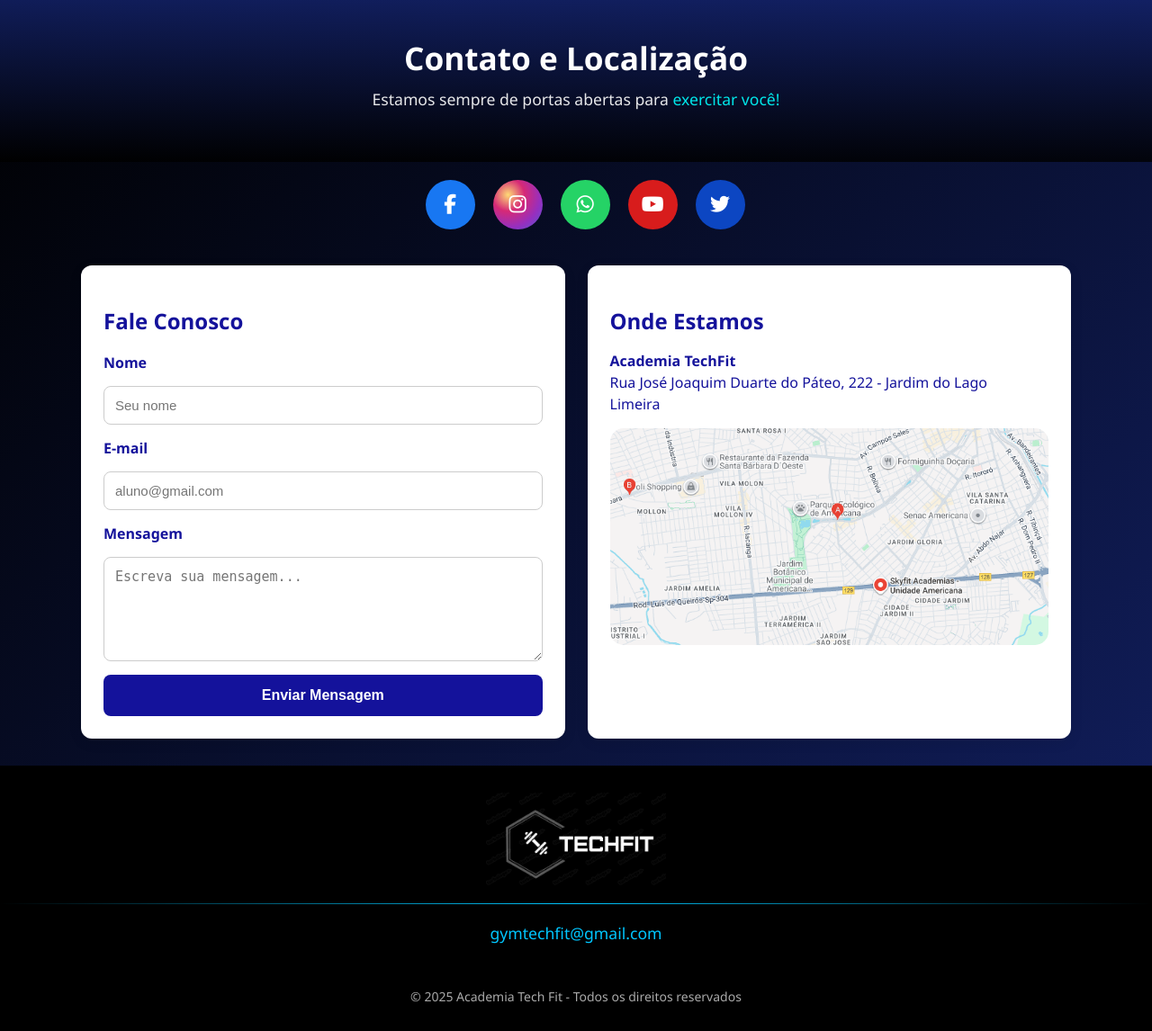
After one commit to GabrielT27/TechFit, a PHP site: page /contato.html in a window 1280 px wide. The commit adds this page. Shown: the whole page at 90% size. Run offline with PHP 8.4, Linux system fonts and the light colour scheme.

Commit message:
Página para contato finalizada.

```diff
--- a/Sobre.html
+++ b/Sobre.html
@@ -39,9 +39,7 @@
         <li class="nav-item">
           <a class="nav-link" href="noticias.html" style="color: #ffffff;">Notícias</a>
         </li>
-        <li class="nav-item">
-          <a class="nav-link" href="#" style="color: #ffffff;">Eventos</a>
-        </li>
+
         <li class="nav-item">
           <a class="nav-link" href="ctt.html" style="color: #ffffff;">Contato</a>
         </li>
@@ -74,7 +72,7 @@
 
 
   <div class="nos">
-    <button style="margin-top: -10px;">
+    <button style="margin-top: px;">
     QUEM SOMOS
 </button>
 
--- /dev/null
+++ b/contato.css
@@ -0,0 +1,360 @@
+/* GERAL */
+body {
+  font-family: 'Segoe UI', Tahoma, sans-serif;
+  background: #ffffff;
+  margin: 0;
+  padding: 0;
+  color: #0c4794;
+}
+
+header {
+  background: linear-gradient(135deg, #a18e1f, #a18e1f);
+  color: white;
+  text-align: center;
+  padding: 40px 20px;
+}
+
+header h1 {
+  margin: 0;
+  font-size: 2.2em;
+}
+
+header p {
+  margin-top: 10px;
+  font-size: 1.1em;
+  opacity: 0.9;
+}
+
+.container {
+  width: 90%;
+  max-width: 1100px;
+  margin: 30px auto;
+}
+
+footer {
+  text-align: center;
+  background: #0c4794;
+  color: white;
+  padding: 15px;
+  margin-top: 40px;
+}
+
+/* LAYOUT DA PÁGINA DE CONTATO */
+.contato-page {
+  display: grid;
+  grid-template-columns: 1fr 1fr;
+  gap: 25px;
+}
+
+.card {
+  background: white;
+  border-radius: 12px;
+  padding: 25px;
+  box-shadow: 0 4px 15px rgba(0,0,0,0.08);
+}
+
+/* FORMULÁRIO */
+.contato form {
+  display: flex;
+  flex-direction: column;
+  gap: 15px;
+}
+
+.contato label {
+  font-weight: 600;
+}
+
+.contato input,
+.contato textarea {
+  padding: 12px;
+  border: 1px solid #ccc;
+  border-radius: 8px;
+  font-size: 15px;
+  transition: 0.3s;
+}
+
+.contato input:focus,
+.contato textarea:focus {
+  border-color: #0c4794;
+  outline: none;
+}
+
+.contato button {
+  background: #0c4794;
+  color: white;
+  padding: 14px;
+  border: none;
+  border-radius: 8px;
+  font-size: 16px;
+  cursor: pointer;
+  font-weight: bold;
+  transition: 0.3s;
+}
+
+.contato button:hover {
+  background: #031246;
+}
+
+/* LOCALIZAÇÃO */
+.localizacao h2 {
+  margin-bottom: 10px;
+  color: #a08f30;
+}
+
+.localizacao p {
+  margin-bottom: 15px;
+  font-size: 1em;
+  line-height: 1.5em;
+}
+
+/* RESPONSIVO */
+@media (max-width: 768px) {
+  .contato-page {
+    grid-template-columns: 1fr;
+  }
+}
+
+/* ===== ÍCONES SOCIAIS ===== */
+.social-icons {
+  display: flex;
+  justify-content: center;
+  gap: 20px;
+  margin: 20px 0 40px 0;
+}
+
+.social-icons .icon {
+  display: flex;
+  align-items: center;
+  justify-content: center;
+  width: 55px;
+  height: 55px;
+  border-radius: 50%;
+  font-size: 22px;
+  color: white;
+  transition: all 0.4s ease;
+  text-decoration: none;
+  position: relative;
+  z-index: 2;
+}
+
+/* FACEBOOK */
+.social-icons .facebook {
+  background: #1877f2;
+}
+.social-icons .facebook:hover {
+  background: #145dbf;
+  transform: scale(1.1);
+}
+
+/* INSTAGRAM */
+.social-icons .instagram {
+  background: radial-gradient(circle at 30% 30%, #feda75, #d62976, #962fbf, #4f5bd5);
+}
+.social-icons .instagram:hover {
+  transform: scale(1.1);
+  filter: brightness(1.1);
+}
+
+/* WHATSAPP */
+.social-icons .whatsapp {
+  background: #25d366;
+}
+.social-icons .whatsapp:hover {
+  background: #1da851;
+  transform: scale(1.1);
+}
+/* GERAL */
+body {
+  font-family: 'Segoe UI', Tahoma, sans-serif;
+  background: #ffffff;
+  margin: 0;
+  padding: 0;
+  color: #14129b;
+  position: relative;
+  display: block;
+  margin: 0;
+  background: linear-gradient(135deg, #000000, #122063);
+
+
+}
+
+header {
+  background: linear-gradient(1deg, #000000, #122063);
+  color: white;
+  text-align: center;
+  padding: 40px 20px;
+}
+
+header h1 {
+  margin: 0;
+  font-size: 2.2em;
+}
+
+header p {
+  margin-top: 10px;
+  font-size: 1.1em;
+  opacity: 0.9;
+}
+
+.container {
+  width: 90%;
+  max-width: 1100px;
+  margin: 30px auto;
+}
+
+footer {
+    background-color: #000000;
+    color: white;
+    padding: 30px 0 0 0;
+    text-align: center;
+    margin-top: auto;
+    width: 100%;
+}
+/* LAYOUT DA PÁGINA DE CONTATO */
+.contato-page {
+  display: grid;
+  grid-template-columns: 1fr 1fr;
+  gap: 25px;
+}
+
+.card {
+  background: white;
+  border-radius: 12px;
+  padding: 25px;
+  box-shadow: 0 4px 15px rgba(0,0,0,0.08);
+}
+
+/* FORMULÁRIO */
+.contato form {
+  display: flex;
+  flex-direction: column;
+  gap: 15px;
+}
+
+.contato label {
+  font-weight: 600;
+}
+
+.contato input,
+.contato textarea {
+  padding: 12px;
+  border: 1px solid #ccc;
+  border-radius: 8px;
+  font-size: 15px;
+  transition: 0.3s;
+}
+
+.contato input:focus,
+.contato textarea:focus {
+  border-color: #14129b;
+  outline: none;
+}
+
+.contato button {
+  background: #14129b;
+  color: white;
+  padding: 14px;
+  border: none;
+  border-radius: 8px;
+  font-size: 16px;
+  cursor: pointer;
+  font-weight: bold;
+  transition: 0.3s;
+}
+
+.contato button:hover {
+  background: #060553;
+}
+
+/* LOCALIZAÇÃO */
+.localizacao h2 {
+  margin-bottom: 10px;
+  color: #14129b;
+}
+
+.localizacao p {
+  margin-bottom: 15px;
+  font-size: 1em;
+  line-height: 1.5em;
+}
+
+/* RESPONSIVO */
+@media (max-width: 768px) {
+  .contato-page {
+    grid-template-columns: 1fr;
+  }
+}
+
+/* ===== ÍCONES SOCIAIS ===== */
+.social-icons {
+  display: flex;
+  justify-content: center;
+  gap: 20px;
+  margin: 20px 0 40px 0;
+  margin-left: 20px;
+}
+
+.social-icons .icon {
+  display: flex;
+  align-items: left;
+  justify-content: center;
+  width: 55px;
+  height: 55px;
+  border-radius: 50%;
+  font-size: 22px;
+  color: white;
+  transition: all 0.4s ease;
+  text-decoration: none;
+  position: relative;
+  z-index: 2;
+}
+
+/* FACEBOOK */
+.social-icons .facebook {
+  background: #1877f2;
+}
+.social-icons .facebook:hover {
+  background: #0d3d7c;
+  transform: scale(1.1);
+}
+
+/* INSTAGRAM */
+.social-icons .instagram {
+  background: radial-gradient(circle at 30% 30%, #feda75, #d62976, #962fbf, #4f5bd5);
+}
+.social-icons .instagram:hover {
+  transform: scale(1.1);
+  filter: brightness(1.1);
+}
+
+/* WHATSAPP */
+.social-icons .whatsapp {
+  background: #25d366;
+}
+.social-icons .whatsapp:hover {
+  background: #0b7a34;
+  transform: scale(1.1);
+}
+
+/* YOUTUBE */
+
+.social-icons .youtube { background: #d81c1c; }
+.social-icons .youtube:hover { background: #860e0e; transform: scale(1.1); }
+
+/* TWITTER */
+
+.social-icons .twitter { background: #0c46c2; }
+.social-icons .twitter:hover { background: #092994; transform: scale(1.1); }
+
+.separator {
+    height: 1px;
+    background: linear-gradient(to right, transparent, #00c6ff, transparent);
+    margin: 20px 0;
+    width: 100%;
+}
+.copyright {
+    font-size: 14px;
+    color: #aaa;
+    padding: 15px 0;
+    margin: 0;
+}
--- /dev/null
+++ b/contato.html
@@ -0,0 +1,112 @@
+<!DOCTYPE html>
+<html lang="pt-BR">
+<head>
+  <meta charset="UTF-8">
+  <meta name="viewport" content="width=device-width, initial-scale=1.0">
+  <title>Contato - TechFit</title>
+  <link rel="stylesheet" href="contato.css">
+  <link href="https://unpkg.com/aos@2.3.1/dist/aos.css" rel="stylesheet">
+
+  <!-- FONT AWESOME -->
+  <link rel="stylesheet" href="https://cdnjs.cloudflare.com/ajax/libs/font-awesome/6.5.2/css/all.min.css">
+</head>
+<body data-aos="fade-down">
+  <header>
+    <div class="" data-aos="fade-down">
+    <h1>Contato e Localização</h1>
+    <p style="font-family: 'Segoe UI', Tahoma, Geneva, Verdana, sans-serif;">Estamos sempre de portas abertas para <span style="color: aqua;">exercitar você!</span></p>
+  </header>
+
+  <!-- ÍCONES DE REDES SOCIAIS -->
+  <div class="social-icons" data-aos="fade-down">
+    <a href="https://facebook.com/suaPaginaDaIgreja" target="_blank" class="icon facebook" title="Facebook">
+      <i class="fa-brands fa-facebook-f"></i>
+    </a>
+
+    <a href="https://facebook.com/suaPaginaDaIgreja" target="_blank" class="icon instagram" title="Instagram">
+      <i class="fa-brands fa-instagram"></i>
+    </a>
+
+
+    <a href="https://facebook.com/suaPaginaDaIgreja" target="_blank" class="icon whatsapp" title="Whatsapp">
+      <i class="fa-brands fa-whatsapp"></i>
+    </a>
+
+    <a href="" class="icon youtube">
+        <i class="fa-brands fa-youtube"></i>
+    </a>
+
+    <a href="" class="icon twitter">
+        <i class="fa-brands fa-twitter"></i>
+    </a>
+  </div>
+  </div>
+
+
+
+
+  <div class="container contato-page">
+
+    <!-- Formulário -->
+    <section class="card contato" data-aos="fade-down">
+      <h2>Fale Conosco</h2>
+      <form action="#" method="post">
+        <label for="nome">Nome</label>
+        <input type="text" id="nome" name="nome" placeholder="Seu nome" required>
+
+        <label for="email">E-mail</label>
+        <input type="email" id="email" name="email" placeholder="aluno@gmail.com" required>
+
+        <label for="mensagem">Mensagem</label>
+        <textarea id="mensagem" name="mensagem" rows="5" placeholder="Escreva sua mensagem..." required></textarea>
+
+        <button type="submit">Enviar Mensagem</button>
+      </form>
+    </section>
+
+    <!-- Localização -->
+    <section class="card localizacao" date-aos="fade-down">
+      <h2 data-aos="fade-down">Onde Estamos</h2>
+      <p data-aos="fade-down"><strong>Academia TechFit</strong><br>
+      Rua José Joaquim Duarte do Páteo, 222 - Jardim do Lago<br>
+      Limeira</p>
+
+      <a href="https://share.google/wZor15nCFoeLBvQCG">
+        <img src="MAPS.png" alt="" data-aos="fade-down" style="width: 100%; border-radius: 15px;">
+      </a>
+
+
+
+  </div>
+
+
+  <script src="https://unpkg.com/aos@2.3.1/dist/aos.js"></script>
+<script>
+  AOS.init({
+    duration: 1200, // duração da animação em ms
+ });
+</script>
+
+  <footer>
+          <div class="mensagem">
+            <img src="TechFitLogo.png" alt="" style="width: 200px; display: block; margin: 0 auto;">
+
+
+
+
+
+
+            <div class="separator" ></div>
+
+            <a href="mailto:gymtechfit@gmail.com"
+              style="color: #00c6ff; text-decoration: none; font-size: 1.1rem; display: block; margin: 20px 0;">
+              gymtechfit@gmail.com
+            </a>
+
+            <div class="copyright">
+              <p>© 2025 Academia Tech Fit - Todos os direitos reservados</p>
+            </div>
+          </div>
+        </footer>
+</body>
+</html>
--- a/index.html
+++ b/index.html
@@ -42,9 +42,7 @@
         <li class="nav-item">
           <a class="nav-link" href="Noticias/noticias.html" style="color: #ffffff;">Notícias</a>
         </li>
-        <li class="nav-item">
-          <a class="nav-link" href="#" style="color: #ffffff;">Eventos</a>
-        </li>
+
         <li class="nav-item">
           <a class="nav-link" href="Contato/ctt.html" style="color: #ffffff;">Contato</a>
         </li>
--- a/noticias.html
+++ b/noticias.html
@@ -39,9 +39,7 @@
         <li class="nav-item">
           <a class="nav-link" href="noticias.html" style="color: #ffffff;">Notícias</a>
         </li>
-        <li class="nav-item">
-          <a class="nav-link" href="#" style="color: #ffffff;">Eventos</a>
-        </li>
+
         <li class="nav-item">
           <a class="nav-link" href="ctt.html" style="color: #ffffff;">Contato</a>
         </li>
--- a/sobre.css
+++ b/sobre.css
@@ -97,7 +97,7 @@ img {
   display: flex;
   justify-content: center;
   align-items: center;
-  height: 90vh;
+  height: 100vh;
   margin: 0;
   padding: 0;
   background: linear-gradient(135deg, #103358, #000000);
@@ -184,6 +184,7 @@ button:hover::after, button:hover::before {
 
         .image-container:hover .hover-text {
             opacity: 1;
+  backdrop-filter: blur(8px);
         }
 
 
```
